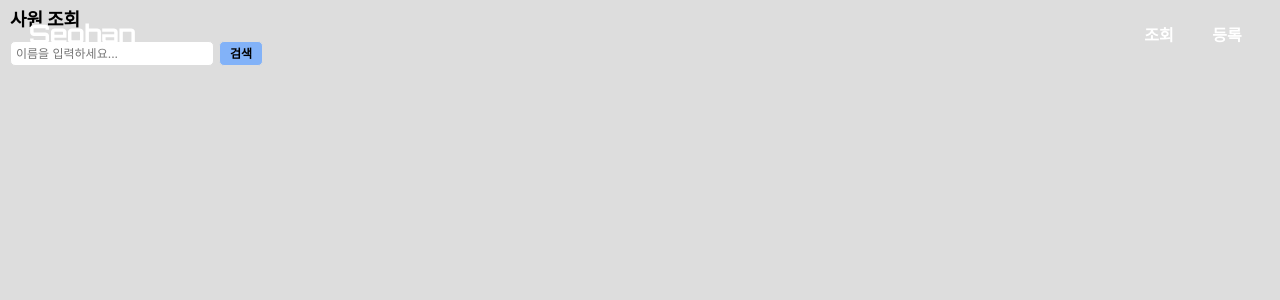
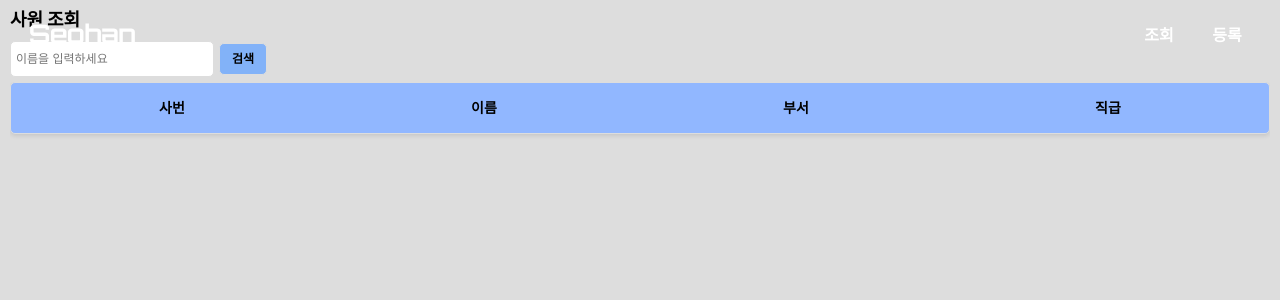
Before and after one commit to developerbugi/PMS-Project, a React (Create React App) app in the folder frontend/: page /search/group in a window 1280 px wide. Shown: the top 300 px of the page. Built offline with nearby package versions, Linux system fonts and the light colour scheme.

Commit message:
:art: Recoil 생성
리코일 생성

```diff
--- a/frontend/src/components/search/SearchGroup.js
+++ b/frontend/src/components/search/SearchGroup.js
@@ -8,69 +8,69 @@ const SearchGroup = () => {
   // dummy Data
   // 사번 이름 부서 직급
   const dummyData = [
-    { id: 1, name: "정지은", department: "인사부", position: "대리" },
+    { id: 1234, name: "정지은", department: "인사부", position: "대리" },
     {
-      id: 2,
+      id: 2222,
       name: "홍길동",
       department: "IT기획",
       position: "사원",
     },
     {
-      id: 3,
+      id: 3333,
       name: "홍홍홍",
       department: "IT기획",
       position: "사원",
     },
     {
-      id: 4,
+      id: 4444,
       name: "길길길",
       department: "IT기획",
       position: "팀장",
     },
     {
-      id: 5,
+      id: 5555,
       name: "캬캬캬",
       department: "마케팅",
       position: "대리",
     },
     {
-      id: 6,
+      id: 6666,
       name: "쿄쿄쿄",
       department: "영업부",
       position: "사원",
     },
     {
-      id: 6,
+      id: 6777,
       name: "쿄쿄쿄",
       department: "영업부",
       position: "사원",
     },
     {
-      id: 6,
+      id: 6888,
       name: "쿄쿄쿄",
       department: "영업부",
       position: "사원",
     },
     {
-      id: 6,
+      id: 6999,
       name: "쿄쿄쿄",
       department: "영업부",
       position: "사원",
     },
     {
-      id: 6,
+      id: 6000,
       name: "쿄쿄쿄",
       department: "영업부",
       position: "사원",
     },
     {
-      id: 6,
+      id: 6234,
       name: "쿄쿄쿄",
       department: "영업부",
       position: "사원",
     },
     {
-      id: 6,
+      id: 6123,
       name: "쿄쿄쿄",
       department: "영업부",
       position: "사원",
@@ -99,7 +99,7 @@ const SearchGroup = () => {
         <STitle>사원 조회</STitle>
         <SSearchBar
           type="text"
-          placeholder="이름을 입력하세요..."
+          placeholder="이름을 입력하세요"
           value={searchTerm}
           onChange={(e) => setSearchTerm(e.target.value)}
           onKeyPress={handleKeyPress} // 엔터 키 입력 감지
@@ -108,6 +108,12 @@ const SearchGroup = () => {
       </SSearchbarDiv>
       <SSearchResultDiv>
         <SSearchResults>
+          <SListItemHeader>
+            <div>사번</div>
+            <div>이름</div>
+            <div>부서</div>
+            <div>직급</div>
+          </SListItemHeader>
           {searchResults.map((person) => (
             <SListItem key={person.id}>
               <div>{person.id}</div>
@@ -121,6 +127,29 @@ const SearchGroup = () => {
     </SWrap>
   );
 };
+
+const SListItemHeader = styled.div`
+  position: sticky;
+  top: 0;
+  z-index: 1;
+  display: flex;
+  align-items: center;
+  justify-content: space-evenly;
+  border: 1px solid #ddd;
+  height: 4rem;
+  padding: 0.5rem;
+  margin-bottom: 0.5rem;
+  background-color: #91b7ff;
+  border-radius: 0.5rem;
+  box-shadow: 0 2px 4px rgba(0, 0, 0, 0.1); /* Add box shadow for depth */
+  font-weight: 800;
+  font-size: 1.4rem;
+
+  > div {
+    flex-grow: 1;
+    text-align: center;
+  }
+`;
 
 const STitle = styled.header`
   font-size: 1.8rem;
@@ -143,6 +172,8 @@ const SSearchResultDiv = styled.div`
 
 const SSearchBar = styled.input`
   margin-bottom: 1rem;
+  width: 15vw;
+  height: 3vh;
   padding: 0.5rem;
   border: 1px solid #ddd;
   border-radius: 0.5rem;
@@ -150,7 +181,7 @@ const SSearchBar = styled.input`
 `;
 
 const SSearchButton = styled.button`
-  padding: 0.5rem 1rem;
+  padding: 0.8rem 1.2rem;
   margin-left: 0.5rem;
   border: 1px solid #ddd;
   border-radius: 0.5rem;
```
